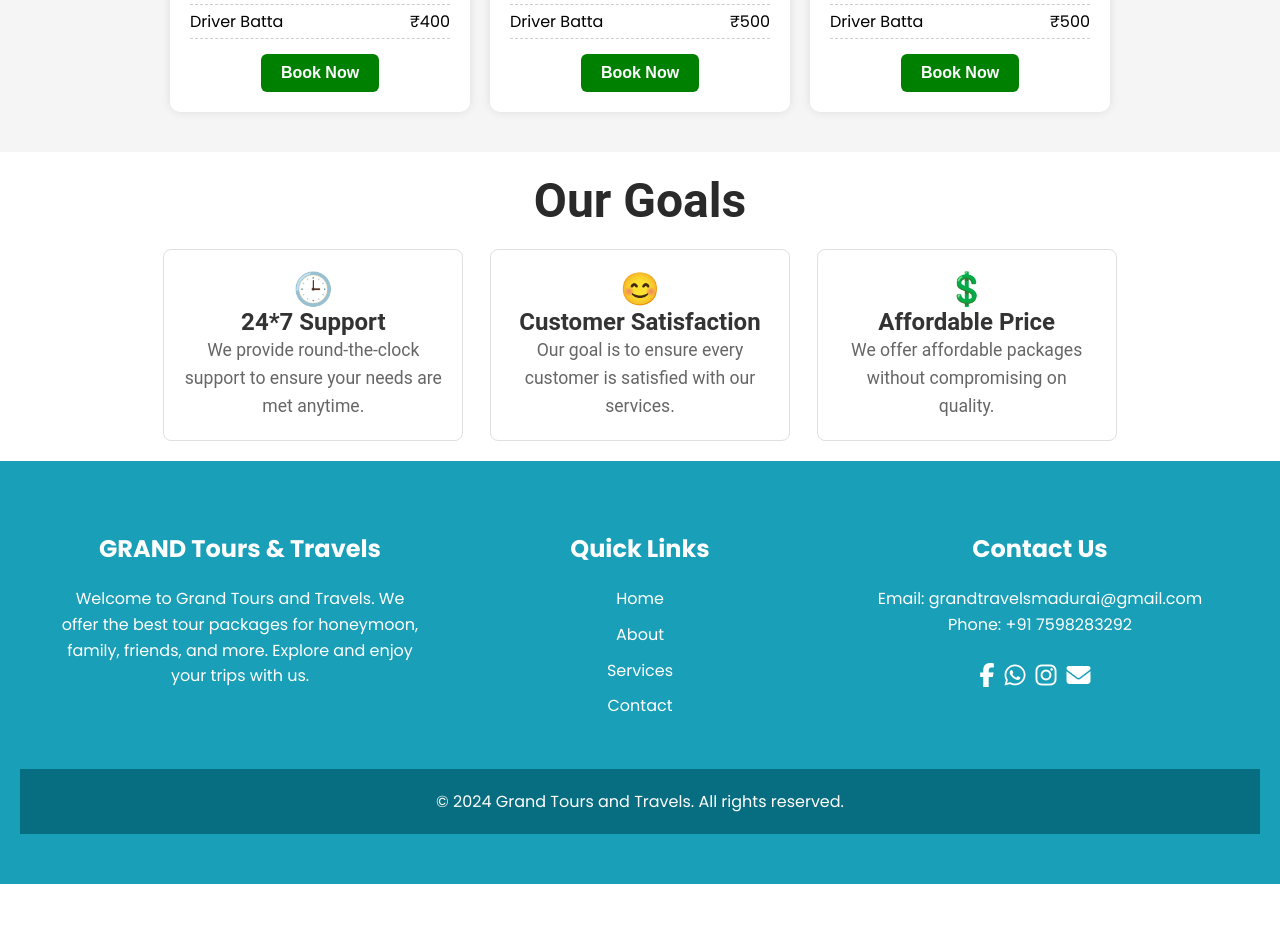
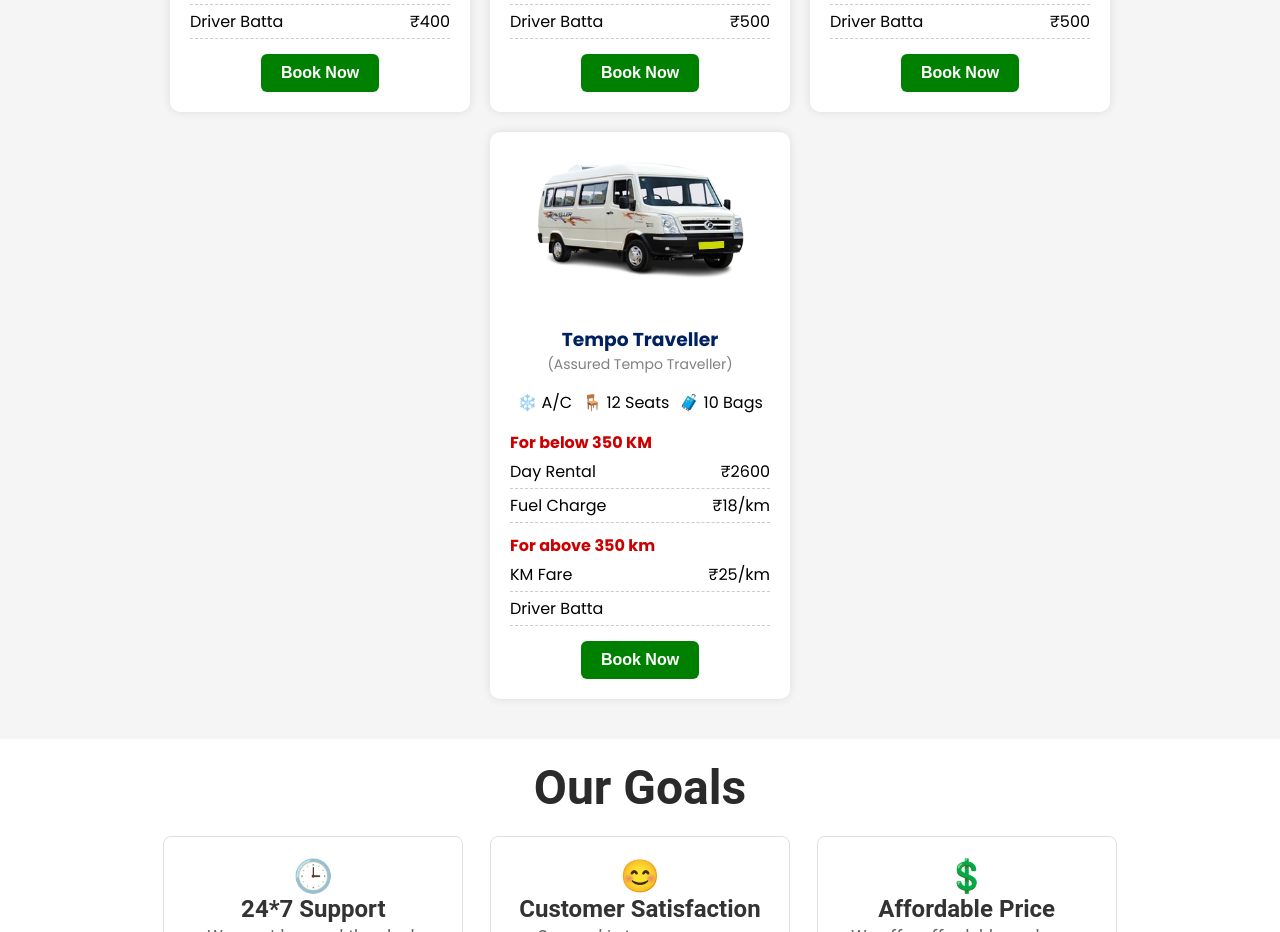
Before and after one commit to amalnisha-developer/grandtravels-frontend, a React (Create React App) app: page /services in a window 1280 px wide. Shown: the part 1800-2732 px from the top of the page. Before the commit the page ends 2684 px from the top, so only its background shows below. Built offline with nearby package versions, Linux system fonts and the light colour scheme.

Commit message:
first commit

```diff
--- a/src/components/Tariff.js
+++ b/src/components/Tariff.js
@@ -6,6 +6,7 @@
 import suvImg from '../assets/suv.png';
 import innovaImg from '../assets/innova.png';
 import crystaImg from '../assets/crysta.png';
+import tempoImg from '../assets/tempo.png';
 
 const Tariff = () => {
   const whatsappNumber = '7598283292';
@@ -89,7 +90,20 @@
       kmFare: "₹24/km",
       driverBatta: "₹500",
       belowKM: 350,
-    }
+    },
+{
+  title: "Tempo Traveller",
+  subtitle: "(Assured Tempo Traveller)",
+  img: tempoImg, // Replace with correct image import for Tempo Traveller
+  ac: "A/C",
+  seats: "12 Seats",
+  bags: "10 Bags",
+  dayRent: "₹2600",
+  fuelCharge: "₹18/km",
+  kmFare: "₹25/km",
+  belowKM: 350
+}
+
   ];
 
   return (
```
Also changed, not shown: src/assets/tempo.png (added).
